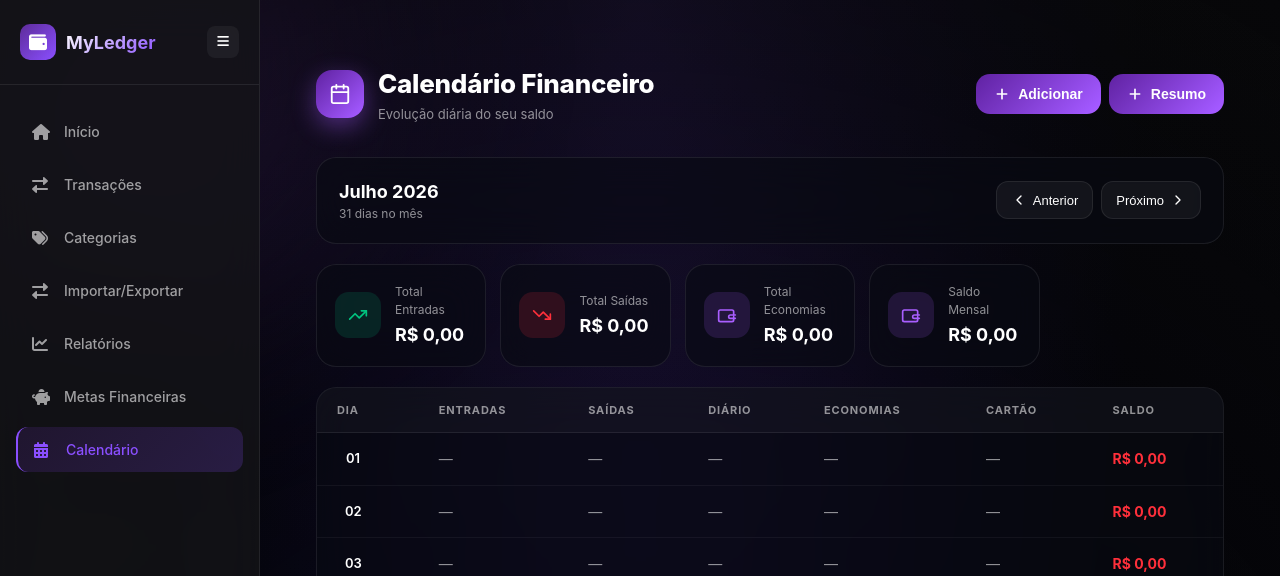
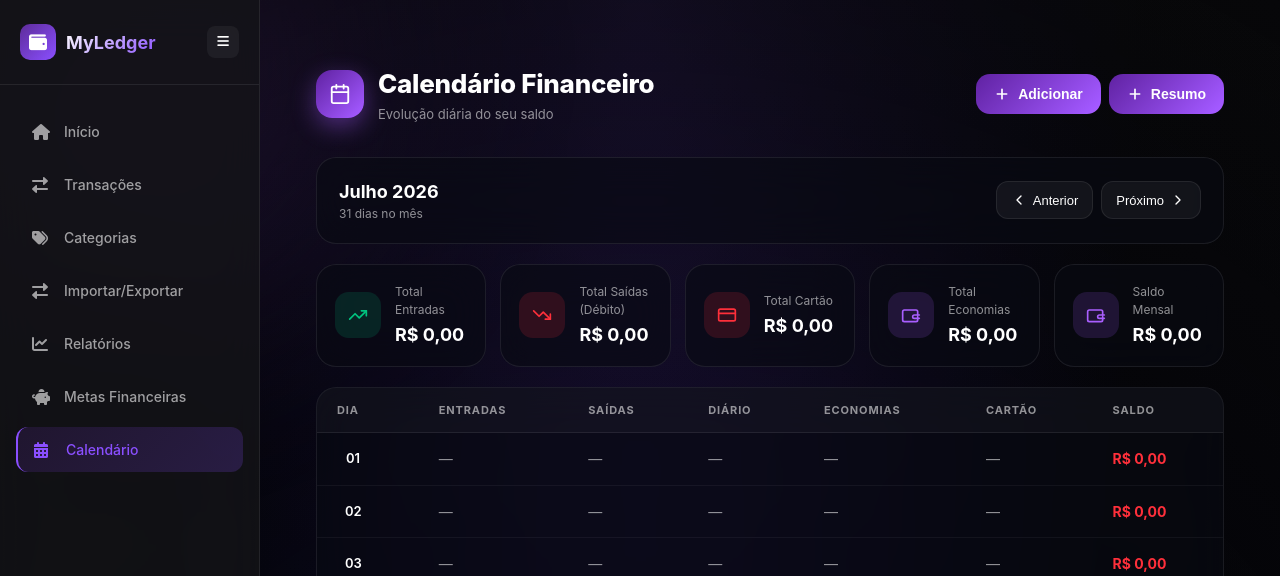
Before and after one commit to Silvaskrtt/ledger, a Django app: page /calendar/ in a window 1280 px wide. Shown: the top 576 px of the page. Run offline with Django 5.2, Linux system fonts and the light colour scheme; the visitor is signed in with stand-in values (Sample User, id 1); data that the repository does not hold is empty.

Commit message:
feat: funcionalidade cartão concluida.

```diff
--- a/apps/dash_calendar/models.py
+++ b/apps/dash_calendar/models.py
@@ -7,6 +7,7 @@ class Transaction(models.Model):
         ('expense', 'Despesa'),
         ('income', 'Receita'),
         ('saving', 'Economia'),
+        ('card', 'Cartão'),  # NOVO TIPO
     ]
 
     RECURRENCE_CHOICES = [
--- a/apps/dash_calendar/views.py
+++ b/apps/dash_calendar/views.py
@@ -98,7 +98,8 @@ def api_monthly_summary(request):
         opening_income = previous_qs.filter(type='income').aggregate(total=Sum('amount'))['total'] or 0
         opening_expense = previous_qs.filter(type='expense').aggregate(total=Sum('amount'))['total'] or 0
         opening_saving = previous_qs.filter(type='saving').aggregate(total=Sum('amount'))['total'] or 0
-        opening_balance = float(opening_income - opening_expense + opening_saving)
+        opening_card = previous_qs.filter(type='card').aggregate(total=Sum('amount'))['total'] or 0
+        opening_balance = float(opening_income - opening_expense - opening_card + opening_saving)
 
         qs = Transaction.objects.filter(
             user=request.user,
@@ -131,6 +132,14 @@ def api_monthly_summary(request):
                 )),
                 Value(0, output_field=DecimalField())
             ),
+            card=Coalesce(
+                Sum(Case(
+                    When(type='card', then='amount'),
+                    default=Value(0, output_field=DecimalField()),
+                    output_field=DecimalField()
+                )),
+                Value(0, output_field=DecimalField())
+            ),
         ).order_by('date')
 
         summary = {
@@ -139,6 +148,7 @@ def api_monthly_summary(request):
             'total_income': 0.0,
             'total_expense': 0.0,
             'total_saving': 0.0,
+            'total_card': 0.0,
         }
 
         balance = opening_balance
@@ -147,17 +157,20 @@ def api_monthly_summary(request):
             income = float(item['income'] or 0)
             expense = float(item['expense'] or 0)
             saving = float(item['saving'] or 0)
-            balance += income - expense + saving
+            card = float(item['card'] or 0)
+            balance += income - expense - card + saving
             summary['days'].append({
                 'date': date.isoformat(),
                 'income': income,
                 'expense': expense,
                 'saving': saving,
+                'card': card,
                 'balance': balance,
             })
             summary['total_income'] += income
             summary['total_expense'] += expense
             summary['total_saving'] += saving
+            summary['total_card'] += card
 
         return JsonResponse({'success': True, 'summary': summary})
     except ValueError as e:
@@ -181,13 +194,15 @@ def api_monthly_balance(request):
         total_income = qs.filter(type='income').aggregate(total=Sum('amount'))['total'] or 0
         total_expense = qs.filter(type='expense').aggregate(total=Sum('amount'))['total'] or 0
         total_saving = qs.filter(type='saving').aggregate(total=Sum('amount'))['total'] or 0
-        balance = total_income - total_expense + total_saving
+        total_card = qs.filter(type='card').aggregate(total=Sum('amount'))['total'] or 0
+        balance = total_income - total_expense - total_card + total_saving
 
         return JsonResponse({
             'success': True,
             'total_income': float(total_income),
             'total_expense': float(total_expense),
             'total_saving': float(total_saving),
+            'total_card': float(total_card),
             'balance': float(balance),
         })
     except Exception as e:
--- a/static/css/pages/calendar.css
+++ b/static/css/pages/calendar.css
@@ -854,3 +854,15 @@ td {
     margin: 0;
     font-size: 14px;
 }
+
+/* Adicione ao final do calendar.css */
+.type-btn.active[data-type="Cartão"] {
+    border-color: #8B5CF6;
+    background: oklch(0.55 0.2 280 / 20%);
+    color: #8B5CF6;
+}
+
+/* Cor para Cartão na lista de transações */
+.transaction-item .tx-amount.card {
+    color: #8B5CF6;
+}
--- a/static/js/pages/calendar.js
+++ b/static/js/pages/calendar.js
@@ -4,11 +4,13 @@
         "Despesa": "expense",
         "Receita": "income",
         "Economia": "saving",
+        "Cartão": "card",
     };
     const TYPE_MAP_REVERSE = {
         "expense": "Despesa",
         "income": "Receita",
         "saving": "Economia",
+        "card": "Cartão",
     };
 
     const API_BASE = '/calendar/api/';
@@ -21,6 +23,7 @@
         summary: null,
         transactions: [],
         currentDay: null,
+        currentType: null,
     };
 
     const elements = {
@@ -102,13 +105,14 @@
         let balance = Number(summary.opening_balance || 0);
 
         for (let day = 1; day <= totalDays; day++) {
-            const item = dailyMap.get(day) || { income: 0, expense: 0, saving: 0 };
-            balance += item.income - item.expense + item.saving;
+            const item = dailyMap.get(day) || { income: 0, expense: 0, saving: 0, card: 0 };
+            balance += item.income - item.expense - item.card + item.saving;
             rows.push({
                 day,
                 income: item.income,
                 expense: item.expense,
                 saving: item.saving,
+                card: item.card,
                 balance,
             });
         }
@@ -131,14 +135,15 @@
     function renderStats(summary) {
         const stats = [
             { label: 'Total Entradas', value: fmt(summary.total_income), tone: 'income' },
-            { label: 'Total Saídas', value: fmt(summary.total_expense), tone: 'expense' },
+            { label: 'Total Saídas (Débito)', value: fmt(summary.total_expense), tone: 'expense' },
+            { label: 'Total Cartão', value: fmt(summary.total_card), tone: 'expense' },
             { label: 'Total Economias', value: fmt(summary.total_saving), tone: 'primary' },
-            { label: 'Saldo Mensal', value: fmt(summary.total_income - summary.total_expense + summary.total_saving), tone: (summary.total_income - summary.total_expense + summary.total_saving >= 0 ? 'primary' : 'expense') },
+            { label: 'Saldo Mensal', value: fmt(summary.total_income - summary.total_expense - summary.total_card + summary.total_saving), tone: (summary.total_income - summary.total_expense - summary.total_card + summary.total_saving >= 0 ? 'primary' : 'expense') },
         ];
 
         elements.stats.innerHTML = stats.map((stat) => `
             <div class="stat">
-                <div class="stat-icon ${stat.tone}">${stat.label.includes('Entradas') ? '<svg viewBox="0 0 24 24" width="20" height="20" fill="none" stroke="currentColor" stroke-width="2" stroke-linecap="round" stroke-linejoin="round"><polyline points="22 7 13.5 15.5 8.5 10.5 2 17"/><polyline points="16 7 22 7 22 13"/></svg>' : stat.label.includes('Saídas') ? '<svg viewBox="0 0 24 24" width="20" height="20" fill="none" stroke="currentColor" stroke-width="2" stroke-linecap="round" stroke-linejoin="round"><polyline points="22 17 13.5 8.5 8.5 13.5 2 7"/><polyline points="16 17 22 17 22 11"/></svg>' : '<svg viewBox="0 0 24 24" width="20" height="20" fill="none" stroke="currentColor" stroke-width="2" stroke-linecap="round" stroke-linejoin="round"><path d="M20 12V8a2 2 0 0 0-2-2H4a2 2 0 0 0-2 2v10a2 2 0 0 0 2 2h14a2 2 0 0 0 2-2v-4"/><path d="M22 12h-6a2 2 0 0 0 0 4h6"/></svg>'}</div>
+                <div class="stat-icon ${stat.tone}">${stat.label.includes('Entradas') ? '<svg viewBox="0 0 24 24" width="20" height="20" fill="none" stroke="currentColor" stroke-width="2" stroke-linecap="round" stroke-linejoin="round"><polyline points="22 7 13.5 15.5 8.5 10.5 2 17"/><polyline points="16 7 22 7 22 13"/></svg>' : stat.label.includes('Saídas') ? '<svg viewBox="0 0 24 24" width="20" height="20" fill="none" stroke="currentColor" stroke-width="2" stroke-linecap="round" stroke-linejoin="round"><polyline points="22 17 13.5 8.5 8.5 13.5 2 7"/><polyline points="16 17 22 17 22 11"/></svg>' : stat.label.includes('Cartão') ? '<svg viewBox="0 0 24 24" width="20" height="20" fill="none" stroke="currentColor" stroke-width="2" stroke-linecap="round" stroke-linejoin="round"><rect x="2" y="5" width="20" height="14" rx="2"/><line x1="2" y1="10" x2="22" y2="10"/></svg>' : '<svg viewBox="0 0 24 24" width="20" height="20" fill="none" stroke="currentColor" stroke-width="2" stroke-linecap="round" stroke-linejoin="round"><path d="M20 12V8a2 2 0 0 0-2-2H4a2 2 0 0 0-2 2v10a2 2 0 0 0 2 2h14a2 2 0 0 0 2-2v-4"/><path d="M22 12h-6a2 2 0 0 0 0 4h6"/></svg>'}</div>
                 <div style="min-width: 0; width: 100%;">
                     <p class="stat-label">${stat.label}</p>
                     <p class="stat-value">${stat.value}</p>
@@ -149,7 +154,7 @@
 
     async function renderTable(rows) {
         if (!rows.length) {
-            elements.tbody.innerHTML = '<tr><td colspan="7" class="text-center">Nenhum dado disponível para este mês.</td></tr>';
+            elements.tbody.innerHTML = '<tr><td colspan="8" class="text-center">Nenhum dado disponível para este mês.</td></tr>';
             return;
         }
 
@@ -181,6 +186,7 @@
 
             const hasIncome = dayTransactions.some(tx => tx.type === 'income');
             const hasExpense = dayTransactions.some(tx => tx.type === 'expense');
+            const hasCard = dayTransactions.some(tx => tx.type === 'card');
 
             // Mostra o valor diário calculado
             let diarioDisplay = '—';
@@ -197,8 +203,8 @@
                     <td class="${row.income > 0 ? 'pos' : 'dash'} income-cell" data-day="${row.day}" data-date="${dateStr}" style="cursor:pointer;">${row.income > 0 ? fmt(row.income) : '—'}</td>
                     <td class="${row.expense > 0 ? 'neg' : 'dash'} expense-cell" data-day="${row.day}" data-date="${dateStr}" style="cursor:pointer;">${row.expense > 0 ? fmt(row.expense) : '—'}</td>
                     <td class="daily-cell dash" data-day="${row.day}" style="cursor:pointer;">${diarioDisplay}</td>
-                    <td class="dash">${row.saving > 0 ? fmt(row.saving) : '—'}</td>
-                    <td class="dash">—</td>
+                    <td class="${row.saving > 0 ? 'pos' : 'dash'} saving-cell" data-day="${row.day}" data-date="${dateStr}" style="cursor:pointer;">${row.saving > 0 ? fmt(row.saving) : '—'}</td>
+                    <td class="${row.card > 0 ? 'neg' : 'dash'} card-cell" data-day="${row.day}" data-date="${dateStr}" style="cursor:pointer;">${row.card > 0 ? fmt(row.card) : '—'}</td>
                     <td><span class="${balanceClass(row.balance)}">${fmt(row.balance)}</span></td>
                 </tr>
             `;
@@ -247,7 +253,6 @@
         elements.drawer.hidden = false;
         elements.txDate.value = dateStr;
 
-        // Define o tipo automaticamente
         if (type) {
             state.txType = type;
             elements.txTypeButtons.forEach((button) => {
@@ -371,8 +376,8 @@
 
         elements.transactionsList.innerHTML = dayTransactions.map(tx => {
             const typeLabel = TYPE_MAP_REVERSE[tx.type] || tx.type;
-            const amountClass = tx.type === 'income' ? 'income' : (tx.type === 'expense' ? 'expense' : 'saving');
-            const sign = tx.type === 'expense' ? '-' : '+';
+            const amountClass = tx.type === 'income' ? 'income' : (tx.type === 'expense' ? 'expense' : (tx.type === 'card' ? 'expense' : 'saving'));
+            const sign = tx.type === 'expense' || tx.type === 'card' ? '-' : '+';
 
             return `
                 <div class="transaction-item" data-id="${tx.id}">
@@ -516,7 +521,6 @@
         }
     }
 
-    // Função global para adicionar transação de um dia específico
     window.addTransactionForDay = function (day) {
         const dateStr = `${state.year}-${String(state.month + 1).padStart(2, '0')}-${String(day).padStart(2, '0')}`;
         closeTransactionsModal();
@@ -613,14 +617,13 @@
             }
         });
 
-        // Click on Entradas column - opens Transactions List Modal (income)
+        // Click on Entradas column
         elements.tbody.addEventListener('click', (ev) => {
             const td = ev.target.closest('td.income-cell');
             if (!td) return;
             const day = Number(td.dataset.day);
             if (!day) return;
 
-            // Verifica se tem transações de entrada neste dia
             const hasIncome = state.transactions.some(tx => {
                 const txDate = parseLocalDate(tx.date);
                 return txDate.getDate() === day &&
@@ -629,7 +632,6 @@
                     tx.type === 'income';
             });
 
-            // Se tem entrada, abre o modal de lista, senão abre o de adição
             if (hasIncome) {
                 openTransactionsModal(day, 'income');
             } else {
@@ -638,7 +640,7 @@
             }
         });
 
-        // Click on Saídas column - opens Transactions List Modal (expense)
+        // Click on Saídas column
         elements.tbody.addEventListener('click', (ev) => {
             const td = ev.target.closest('td.expense-cell');
             if (!td) return;
@@ -658,6 +660,52 @@
             } else {
                 const dateStr = td.dataset.date;
                 openDrawerWithDate(dateStr, 'Despesa');
+            }
+        });
+
+        // Click on Cartão column
+        elements.tbody.addEventListener('click', (ev) => {
+            const td = ev.target.closest('td.card-cell');
+            if (!td) return;
+            const day = Number(td.dataset.day);
+            if (!day) return;
+
+            const hasCard = state.transactions.some(tx => {
+                const txDate = parseLocalDate(tx.date);
+                return txDate.getDate() === day &&
+                    txDate.getMonth() === state.month &&
+                    txDate.getFullYear() === state.year &&
+                    tx.type === 'card';
+            });
+
+            if (hasCard) {
+                openTransactionsModal(day, 'card');
+            } else {
+                const dateStr = td.dataset.date;
+                openDrawerWithDate(dateStr, 'Cartão');
+            }
+        });
+
+        // Click on Economias column
+        elements.tbody.addEventListener('click', (ev) => {
+            const td = ev.target.closest('td.saving-cell');
+            if (!td) return;
+            const day = Number(td.dataset.day);
+            if (!day) return;
+
+            const hasSaving = state.transactions.some(tx => {
+                const txDate = parseLocalDate(tx.date);
+                return txDate.getDate() === day &&
+                    txDate.getMonth() === state.month &&
+                    txDate.getFullYear() === state.year &&
+                    tx.type === 'saving';
+            });
+
+            if (hasSaving) {
+                openTransactionsModal(day, 'saving');
+            } else {
+                const dateStr = td.dataset.date;
+                openDrawerWithDate(dateStr, 'Economia');
             }
         });
 
--- a/templates/calendar/calendar.html
+++ b/templates/calendar/calendar.html
@@ -51,7 +51,13 @@
         <table>
           <thead>
             <tr>
-              <th>{% trans "Dia" %}</th><th>{% trans "Entradas" %}</th><th>{% trans "Saídas" %}</th><th>{% trans "Diário" %}</th><th>{% trans "Economias" %}</th><th>{% trans "Cartão" %}</th><th>{% trans "Saldo" %}</th>
+              <th>{% trans "Dia" %}</th>
+              <th>{% trans "Entradas" %}</th>
+              <th>{% trans "Saídas" %}</th>
+              <th>{% trans "Diário" %}</th>
+              <th>{% trans "Economias" %}</th>
+              <th>{% trans "Cartão" %}</th>
+              <th>{% trans "Saldo" %}</th>
             </tr>
           </thead>
           <tbody id="tbody"></tbody>
@@ -80,6 +86,7 @@
             <button type="button" data-type="Despesa" class="type-btn active">{% trans "Despesa" %}</button>
             <button type="button" data-type="Receita" class="type-btn">{% trans "Receita" %}</button>
             <button type="button" data-type="Economia" class="type-btn">{% trans "Economia" %}</button>
+            <button type="button" data-type="Cartão" class="type-btn">{% trans "Cartão" %}</button>
           </div>
         </div>
 
@@ -145,7 +152,7 @@
 <!-- Modal Resumo (Diário) -->
 {% include 'calendar/_resumo_modal.html' %}
 
-<!-- Modal Lista de Transações (Saídas) -->
+<!-- Modal Lista de Transações -->
 <div id="transactionsModal" class="drawer-backdrop" hidden>
     <div class="drawer glass">
       <div class="drawer-head">
@@ -174,7 +181,7 @@
     </div>
 </div>
 
-<!-- Modal Editar Transação (usado pelo modal de lista) -->
+<!-- Modal Editar Transação -->
 <div id="editDrawer" class="drawer-backdrop" hidden>
     <div class="drawer glass">
       <div class="drawer-head">
@@ -196,6 +203,7 @@
             <button type="button" data-type="Despesa" class="type-btn active">{% trans "Despesa" %}</button>
             <button type="button" data-type="Receita" class="type-btn">{% trans "Receita" %}</button>
             <button type="button" data-type="Economia" class="type-btn">{% trans "Economia" %}</button>
+            <button type="button" data-type="Cartão" class="type-btn">{% trans "Cartão" %}</button>
           </div>
         </div>
 
```
Also changed, not shown: apps/dash_calendar/migrations/0003_alter_transaction_type.py (added).
